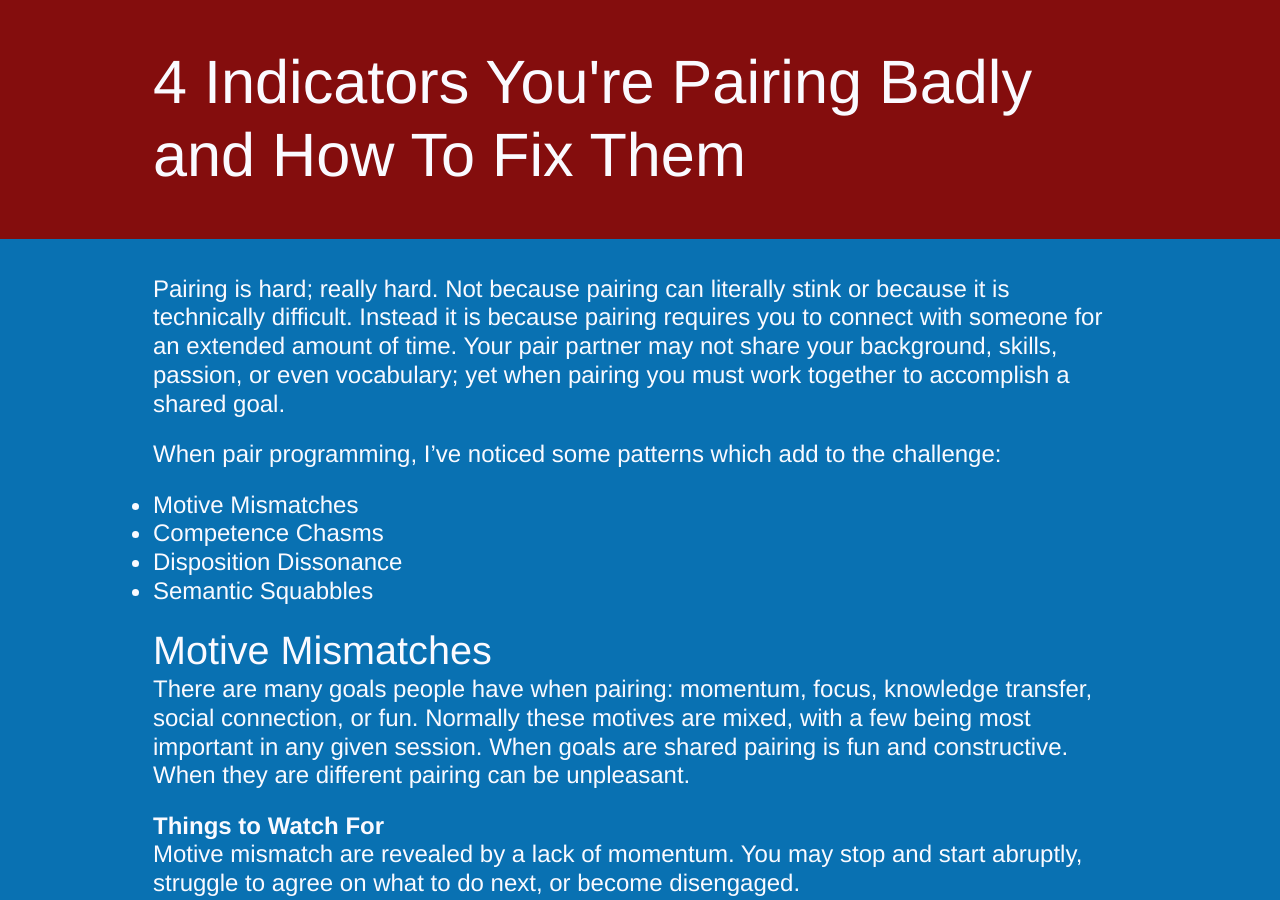
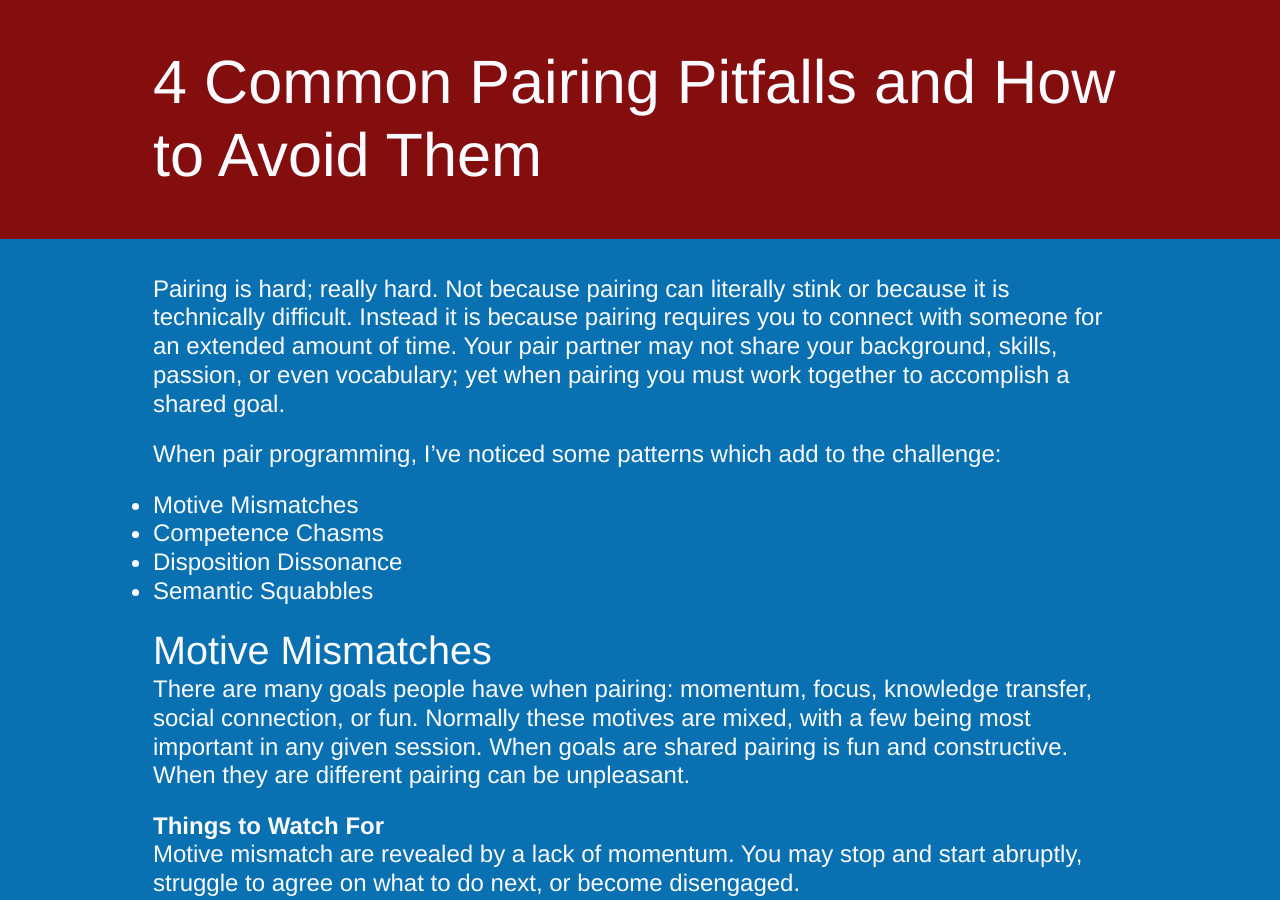
Before and after one commit to zspencer/www.zeespencer.com, a Jekyll site: the page built from drafts/_posts/2011-12-31-the-hardest-part-of-xp.markdown, in a window 1280 px wide and 900 px high. Built offline with Jekyll 4.4.1, drawn with Linux system fonts in a browser that asks for light colours.

Commit message:
changes pairing article name

```diff
--- a/drafts/_posts/2011-12-31-the-hardest-part-of-xp.markdown
+++ b/drafts/_posts/2011-12-31-the-hardest-part-of-xp.markdown
@@ -1,6 +1,6 @@
 ---
 layout: default
-title: 4 Indicators You're Pairing Badly and How To Fix Them
+title: 4 Common Pairing Pitfalls and How to Avoid Them
 tags: [article, draft]
 ---
 Pairing is hard; really hard. Not because pairing can literally stink or because
```
